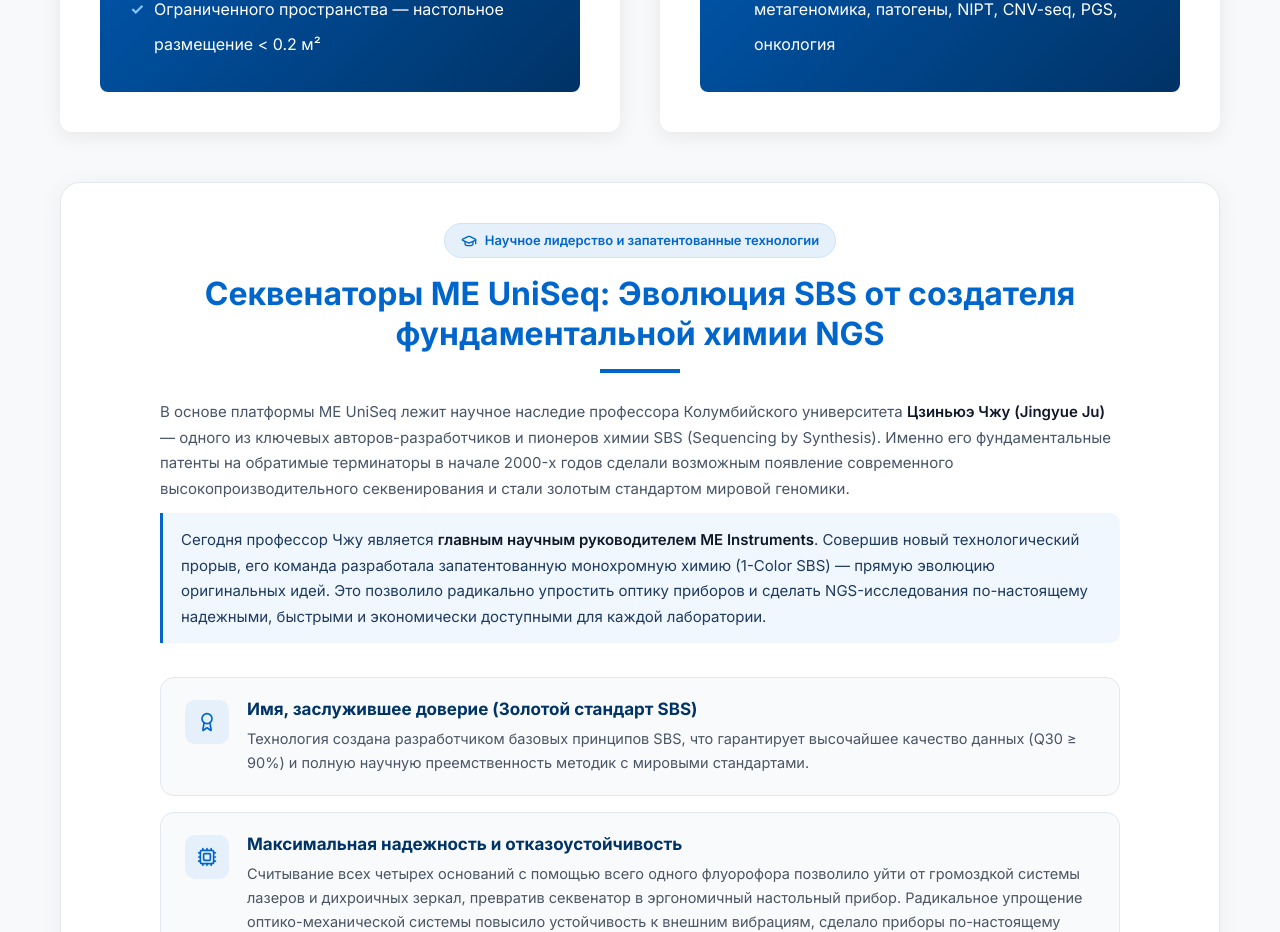
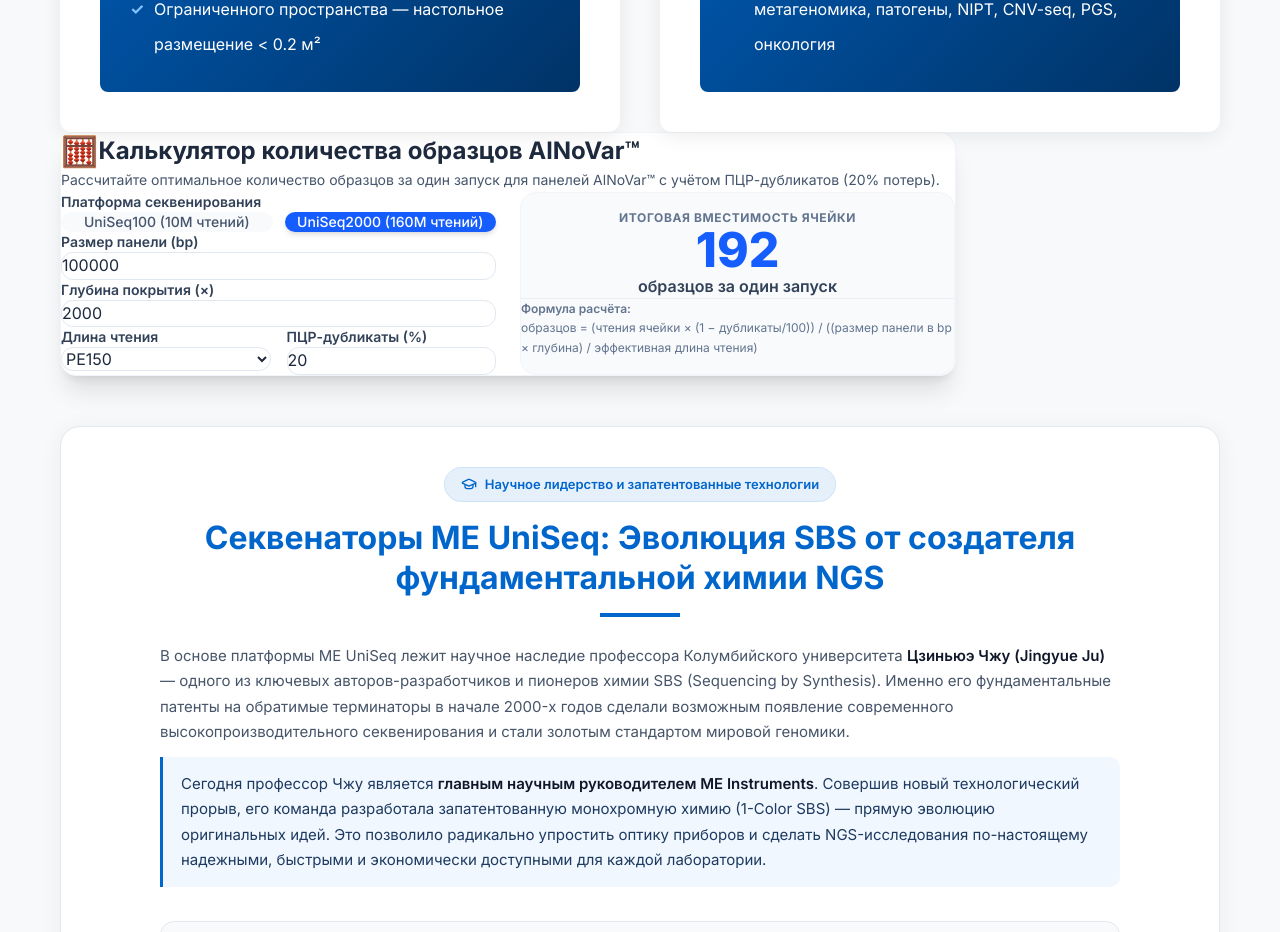
Before and after one commit to alexurpimenov-prog/ME-instruments, a React (Vite) app: page / in a window 1280 px wide. Shown: the part 2120-3052 px from the top of the page. Built offline with nearby package versions, Linux system fonts and the light colour scheme.

Commit message:
Update App.tsx

```diff
--- a/src/App.tsx
+++ b/src/App.tsx
@@ -1,6 +1,7 @@
 import { useState, useEffect } from 'react';
 import { Header } from './components/Header';
 import { SequencerCard } from './components/SequencerCard';
+import Calculator from './components/Calculator';
 import { ProcessFlow } from './components/ProcessFlow';
 import { TechnologyCard } from './components/TechnologyCard';
 import { DisclaimerCard } from './components/DisclaimerCard';
@@ -71,6 +72,8 @@
   ))}
 </div>
 
+<Calculator />
+
 {/* Unified Technology & Scientific Foundation Card */}
 <TechnologyCard />
 
```
Lines whose indentation alone changed are shown as unchanged.
